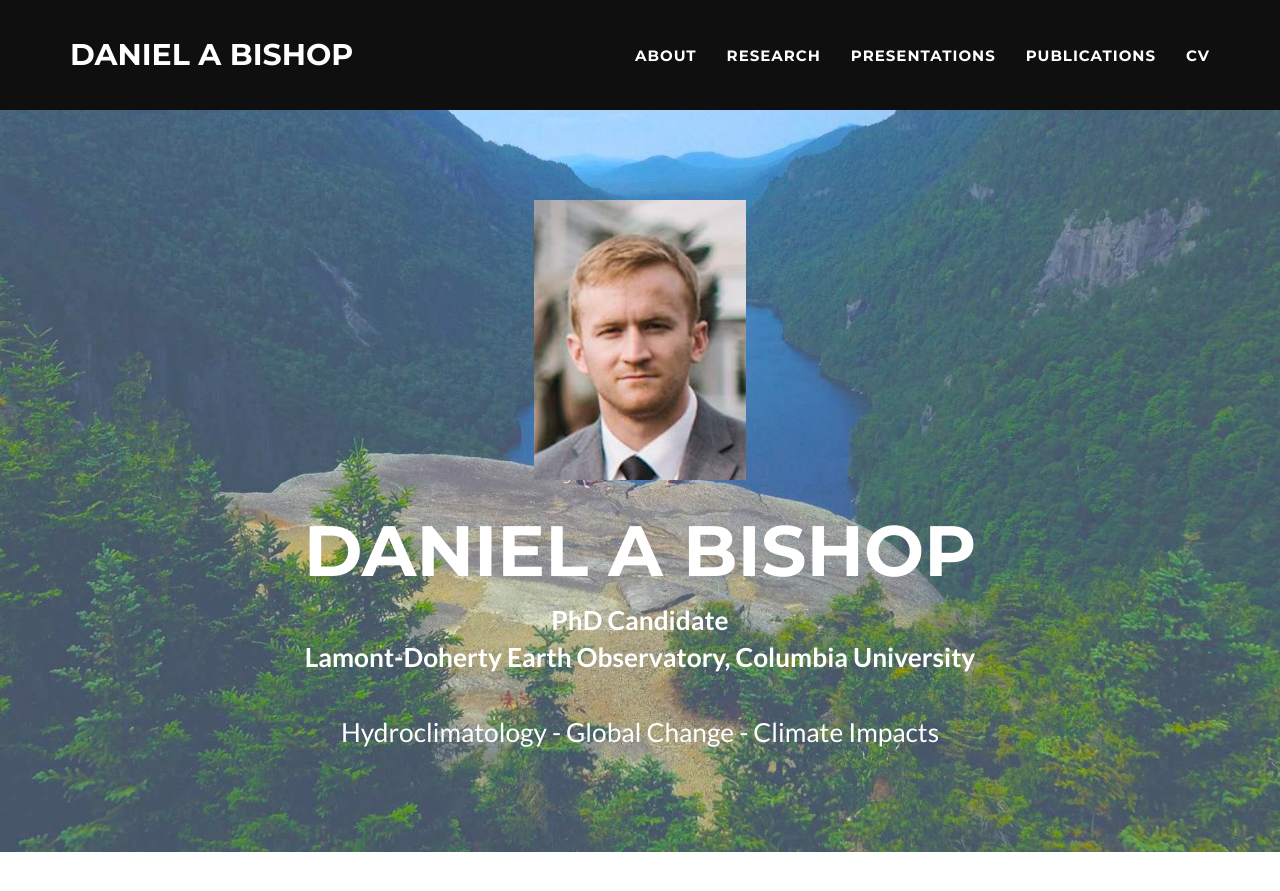
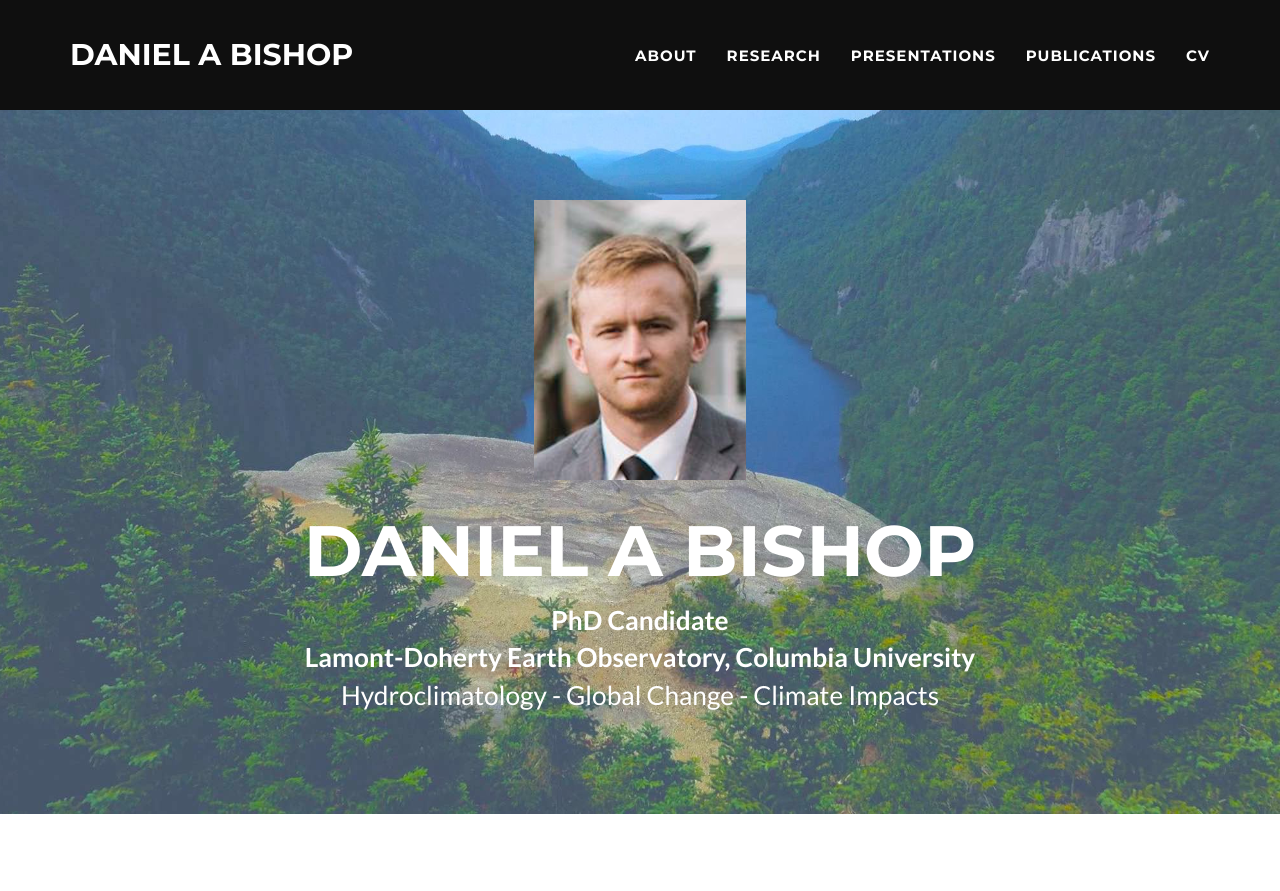
Before and after one commit to danielabishop/danielabishop.github.io, a Jekyll site: the page built from index.html, in a window 1280 px wide and 900 px high. Shown: the top 891 px of the window. Built offline with Jekyll 4.4.1, drawn with Linux system fonts in a browser that asks for light colours; some web fonts are replaced; comment, search, counter and statistics services are not loaded.

Commit message:
commit to it3

```diff
--- a/_config.yml
+++ b/_config.yml
@@ -4,7 +4,7 @@ email: dbishop@ldeo.columbia.edu
 url: https://danielabishop.github.io
 description: "Daniel is a bioclimatologist-in-training with specialization in climate dynamics and dendrochronology. He has experience working with observational climate and general circulation model data, as well as the quantitative and field methods of dendrochronology. His dissertation research considers the drivers of change in spatial and temporal hydroclimate, with an emphasis on dynamic and thermodynamic causes of decadal-to-centennial precipitation trends and variability over eastern North America."
 keywords: "bioclimatology, hydroclimatology, global change"
-skills: "<b>PhD Candidate</b><br><b>Lamont-Doherty Earth Observatory, Columbia University</b><br><br>Hydroclimatology - Global Change - Climate Impacts"
+skills: "<b>PhD Candidate</b><br><b>Lamont-Doherty Earth Observatory, Columbia University</b><br>Hydroclimatology - Global Change - Climate Impacts"
 meta_author: Bishop Daniel
 
 # Google webmaster tools
```
Also changed, not shown: 5 other files.
